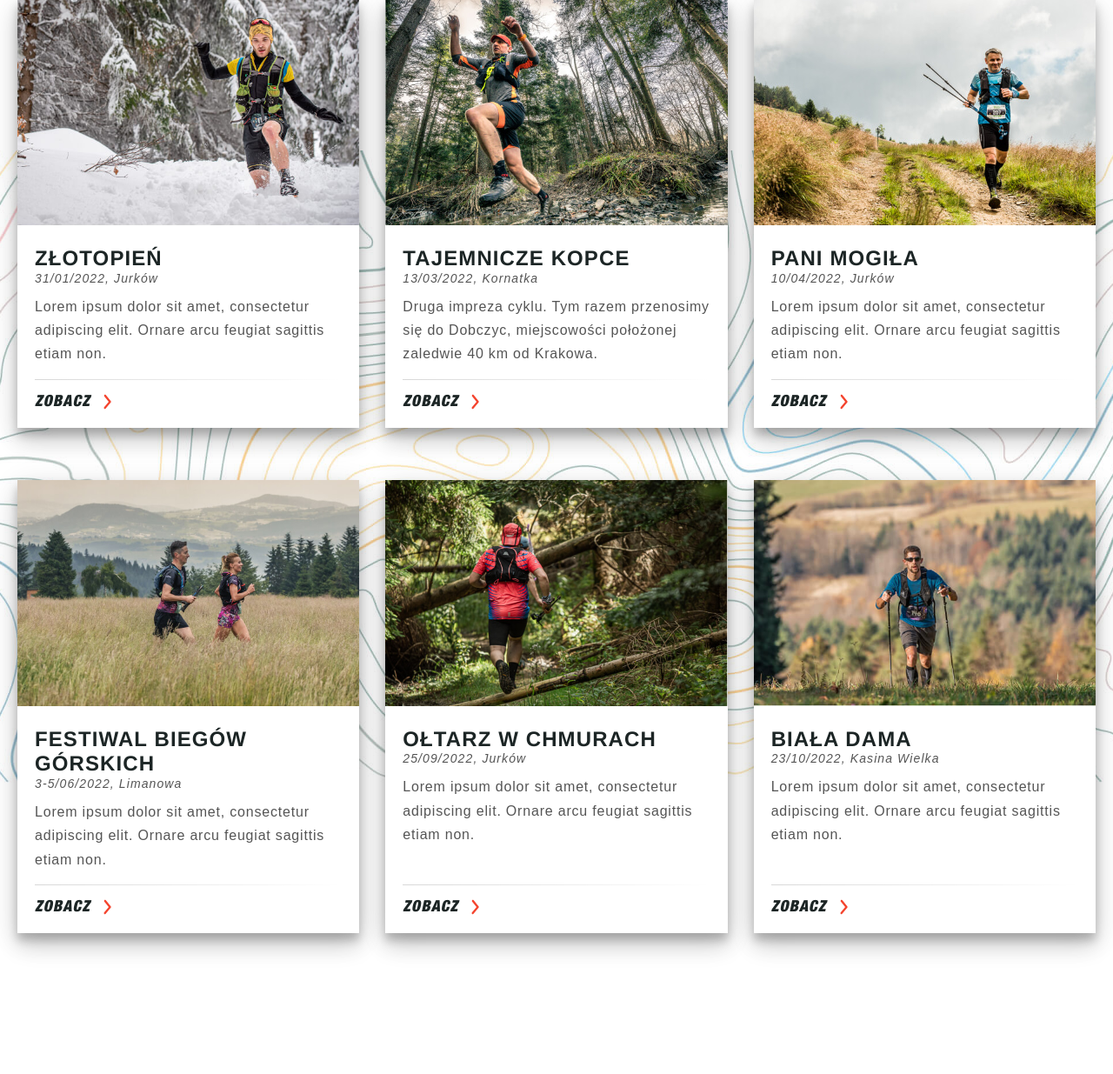
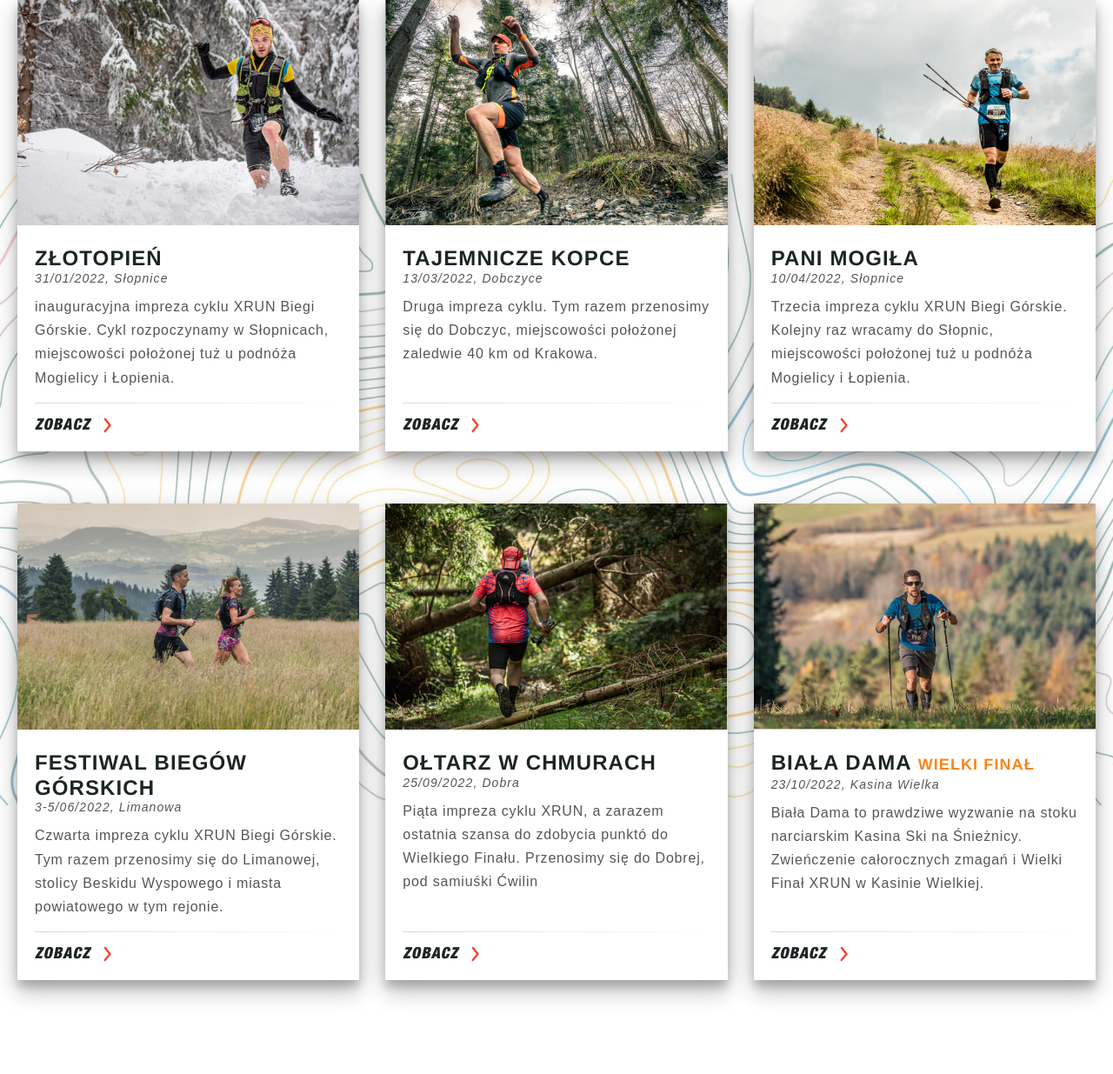
Before and after one commit to petkor1/serwis-biegowy, a PHP site: page / in a window 1280 px wide. Shown: the part 1684-2919 px from the top of the page at 87% size. Run offline with PHP 8.4, Linux system fonts and the light colour scheme.

Commit message:
poprawki

```diff
--- a/index.html
+++ b/index.html
@@ -14,7 +14,7 @@
     <div class="nav-container">
         <nav id="nav">
             <a href="/" class="logo-container">
-                <img src="/images/nowe logo z siatka_Obszar roboczy 1 2.png" alt="logo Xrun Biegi Górskie" id="logo" class="logo-menu">
+                <img src="/images/nowe logo z siatka_xrun.png" alt="logo Xrun Biegi Górskie" id="logo" class="logo-menu"><h5>Nietuzinkowe Biegi <br>Górskie</h5>
             </a>
 
             <div class="menu-items">
@@ -63,8 +63,7 @@
     <div id="site-header">
         <div id class="nav-mobile-container">
         <a href="/" class="mobile-logo-container">
-            <img src="/images/nowe logo z siatka_Obszar roboczy 1 2.png" alt="logo Xrun Biegi Górskie"  class="mobile-logo-menu">
-            <!-- <h5>Nietuzinkowe<br>biegi górskie</h5> -->
+            <img src="/images/nowe logo z siatka_xrun.png" alt="logo Xrun Biegi Górskie" id="logo" class="logo-menu"><h5>Nietuzinkowe Biegi <br>Górskie</h5>
         </a>
         <a href="javascript:void(0);" class="icon-mobile-menu" onclick="mobileMenu()"><img src="/images/menu-hamburger-black.svg" alt="hamburger menu"></a>
     </div>
@@ -120,6 +119,7 @@
                 <div class="main-item-hover">
                     <a href="/zlotopien.html">
                         <h2>Złotopień</h2>
+                        <h6>31/01/2022</h6>
                         <img src="/images/ikona-strzalki.svg" alt="przycisk" class="hover-icon-button">
                     </a>
 
@@ -131,6 +131,8 @@
                 <div class="main-item-hover">
                     <a href="/tajemnicze-kopce.html">
                         <h2>Tajemnicze<br>Kopce</h2>
+                        <h6>13/03/2022</h6>
+
                         <img src="/images/ikona-strzalki.svg" alt="przycisk" class="hover-icon-button">
                     </a>
 
@@ -141,6 +143,8 @@
                 <div class="main-item-hover">
                     <a href="/pani-mogila.html">
                         <h2>Pani<br>Mogiła</h2>
+                        <h6>10/04/2022</h6>
+
                         <img src="/images/ikona-strzalki.svg" alt="przycisk" class="hover-icon-button">
                     </a>
 
@@ -151,6 +155,8 @@
                 <div class="main-item-hover">
                     <a href="/festiwal-biegow-gorskich.html">
                         <h2>Festiwal Biegów<br>Górskich</h2>
+                        <h6>3-5/06/2022</h6>
+
                         <img src="/images/ikona-strzalki.svg" alt="przycisk" class="hover-icon-button">
                     </a>
 
@@ -197,8 +203,8 @@
                         <a href="/zlotopien.html">
                            <div class="card-discription">
                                 <h5 class="title">Złotopień</h5>
-                                <span class="event-date">31/01/2022, Jurków</span>
-                                <p class="discription">Lorem ipsum dolor sit amet, consectetur adipiscing elit. Ornare arcu feugiat sagittis etiam non.</p>
+                                <span class="event-date">31/01/2022, Słopnice</span>
+                                <p class="discription">inauguracyjna impreza cyklu XRUN Biegi Górskie. Cykl rozpoczynamy w Słopnicach, miejscowości położonej tuż u podnóża Mogielicy i Łopienia.</p>
                                 <a href="/zlotopien.html" class="event-card-button"><span>Zobacz</span><img src="/images/button-arrow.svg" alt="zobacz więcej"></a>
                             </div>
                         </a>
@@ -213,8 +219,8 @@
                         <a href="/tajemnicze-kopce.html">
                             <div class="card-discription">
                                 <h5 class="title">Tajemnicze Kopce</h5>
-                                <span class="event-date">13/03/2022, Kornatka</span>
-                                <p class="discription">Druga impreza cyklu. Tym razem przenosimy się do Dobczyc, miejscowości położonej zaledwie 40 km od Krakowa. </p>
+                                <span class="event-date">13/03/2022, Dobczyce</span>
+                                <p class="discription">Druga impreza cyklu. Tym razem przenosimy się do Dobczyc, miejscowości położonej zaledwie 40 km od Krakowa.</p>
                                 <a href="/tajemnicze-kopce.html" class="event-card-button"><span>Zobacz</span><img src="/images/button-arrow.svg" alt="zobacz więcej"></a>
                             </div>
                         </a>
@@ -228,8 +234,8 @@
                         <a href="/pani-mogila.html">
                             <div class="card-discription">
                                 <h5 class="title">Pani Mogiła</h5>
-                                <span class="event-date">10/04/2022, Jurków</span>
-                                <p class="discription">Lorem ipsum dolor sit amet, consectetur adipiscing elit. Ornare arcu feugiat sagittis etiam non.</p>
+                                <span class="event-date">10/04/2022, Słopnice</span>
+                                <p class="discription">Trzecia impreza cyklu XRUN Biegi Górskie. Kolejny raz wracamy do Słopnic, miejscowości położonej tuż u podnóża Mogielicy i Łopienia.</p>
                                 <a href="/pani-mogila.html" class="event-card-button"><span>Zobacz</span><img src="/images/button-arrow.svg" alt="zobacz więcej"></a>
                             </div>
                         </a>
@@ -244,7 +250,7 @@
                             <div class="card-discription">
                                 <h5 class="title">Festiwal biegów Górskich</h5>
                                 <span class="event-date">3-5/06/2022, Limanowa</span>
-                                <p class="discription">Lorem ipsum dolor sit amet, consectetur adipiscing elit. Ornare arcu feugiat sagittis etiam non.</p>
+                                <p class="discription">Czwarta impreza cyklu XRUN Biegi Górskie. Tym razem przenosimy się do Limanowej, stolicy Beskidu Wyspowego i miasta powiatowego w tym rejonie.</p>
                                 <a href="/festiwal-biegow-gorskich.html" class="event-card-button"><span>Zobacz</span><img src="/images/button-arrow.svg" alt="zobacz więcej"></a>
                             </div>
                         </a>
@@ -260,8 +266,8 @@
                         <a href="/oltarz-w-chmurach.html">
                             <div class="card-discription">
                                 <h5 class="title">Ołtarz w Chmurach</h5>
-                                <span class="event-date">25/09/2022, Jurków</span>
-                                <p class="discription">Lorem ipsum dolor sit amet, consectetur adipiscing elit. Ornare arcu feugiat sagittis etiam non.</p>
+                                <span class="event-date">25/09/2022, Dobra</span>
+                                <p class="discription">Piąta impreza cyklu XRUN, a zarazem ostatnia szansa do zdobycia punktó do Wielkiego Finału. Przenosimy się do Dobrej, pod samiuśki Ćwilin</p>
                                 <a href="/oltarz-w-chmurach.html" class="event-card-button"><span>Zobacz</span><img src="/images/button-arrow.svg" alt="zobacz więcej"></a>
                             </div>
                         </a>
@@ -275,10 +281,10 @@
                         </a>
                         <a href="/biala-dama.html">
                             <div class="card-discription">
-                                <h5 class="title">Biała Dama</h5>
+                                <h5 class="title">Biała Dama <span style="font-family: helvetica; color: #F98418; font-size: 18px;">Wielki Finał</span></h5>
                                 <span class="event-date">23/10/2022, Kasina Wielka</span>
 
-                                <p class="discription">Lorem ipsum dolor sit amet, consectetur adipiscing elit. Ornare arcu feugiat sagittis etiam non.</p>
+                                <p class="discription">Biała Dama to prawdziwe wyzwanie na stoku narciarskim Kasina Ski na Śnieżnicy. Zwieńczenie całorocznych zmagań i Wielki Finał XRUN w Kasinie Wielkiej.</p>
                                 <a href="/biala-dama.html" class="event-card-button"><span>Zobacz</span><img src="/images/button-arrow.svg" alt="zobacz więcej"></a>
                             </div>
                         </a>
--- a/style.css
+++ b/style.css
@@ -202,7 +202,7 @@ nav .logo-container{
 }
 
 nav .logo-container h5 {
-    color: white;
+    color: rgba(0, 0, 0, 0.87);
     padding-left: 20px;
     font-size: 14px;
     margin-top: -4px;
@@ -373,12 +373,15 @@ nav .menu-items{
 
 .mobile-logo-container{
     display: flex;
-    align-items: flex-start;
+    align-items: center;
+}
+.mobile-logo-container img {
+    height: 40px;
 }
 
 .mobile-logo-container h5 {
-    color: rgba(255, 255, 255, 0.87);
-    font-size: 14px;
+    color: rgba(0, 0, 0, 0.87);
+    font-size: 12px;
     padding-left: 10px;
     font-weight: 900;
     line-height: 130%;
@@ -476,7 +479,7 @@ nav .menu-items{
     display: none;
     gap: 0;
     width: 100%;
-    max-height: 90vh;
+    max-height: 100vh;
     background: #1c2525;
 }
 @media screen and (max-width: 900px){
@@ -512,6 +515,10 @@ nav .menu-items{
 .main-item-hover a{
     text-decoration: none;
     text-align: center;
+}
+.main-item-hover h6{
+    color: rgba(255, 255, 255, 0.67);
+    font-size: 16px;
 }
 
 .main-item-hover:hover{
@@ -1074,7 +1081,7 @@ footer .rights{
 @media screen and (max-width:900px){
     .event-header-container {
         width: 100%;
-        height: 85vh;
+        height: 90vh;
         margin-bottom: -80px;
     }
 }
--- a/zasady.html
+++ b/zasady.html
@@ -14,7 +14,7 @@
     <div class="nav-container">
         <nav id="nav">
             <a href="/" class="logo-container">
-                <img src="/images/nowe logo z siatka_Obszar roboczy 1 2.png" alt="logo Xrun Biegi Górskie" id="logo" class="logo-menu">
+                <img src="/images/nowe logo z siatka_xrun.png" alt="logo Xrun Biegi Górskie" id="logo" class="logo-menu"><h5>Nietuzinkowe Biegi <br>Górskie</h5>
             </a>
 
             <div class="menu-items">
@@ -63,7 +63,7 @@
 
     <div class="nav-mobile-container">
         <a href="/" class="mobile-logo-container">
-            <img src="/images/nowe logo z siatka_Obszar roboczy 1 2.png" alt="logo Xrun Biegi Górskie"  class="mobile-logo-menu">
+            <img src="/images/nowe logo z siatka_xrun.png" alt="logo Xrun Biegi Górskie" id="logo" class="logo-menu"><h5>Nietuzinkowe Biegi <br>Górskie</h5>
             <!-- <h5>Nietuzinkowe<br>biegi górskie</h5> -->
         </a>
         <a href="javascript:void(0);" class="icon-mobile-menu" onclick="mobileMenu()"><img src="/images/menu-hamburger-black.svg" alt="hamburger menu"></a>
```
Also changed, not shown: biala-dama.html (+8 -10 lines), festiwal-biegow-gorskich.html (+9 -9 lines), oltarz-w-chmurach.html (+9 -11 lines), pani-mogila.html (+6 -6 lines), tajemnicze-kopce.html (+6 -6 lines), zlotopien.html (+6 -6 lines), images/festiwal-biegow-gorskich-tlo-mobil.jpg, images/logo xrun BEGINNER-01.svg (added), images/logo xrun CLASSIC-01.svg (added), images/logo xrun MINI-01.svg (added), images/logo xrun ULTRA-01.svg (added), images/logo xrun kids-01.svg (added), images/nowe logo z siatka_xrun.png (added), 3 other files.
